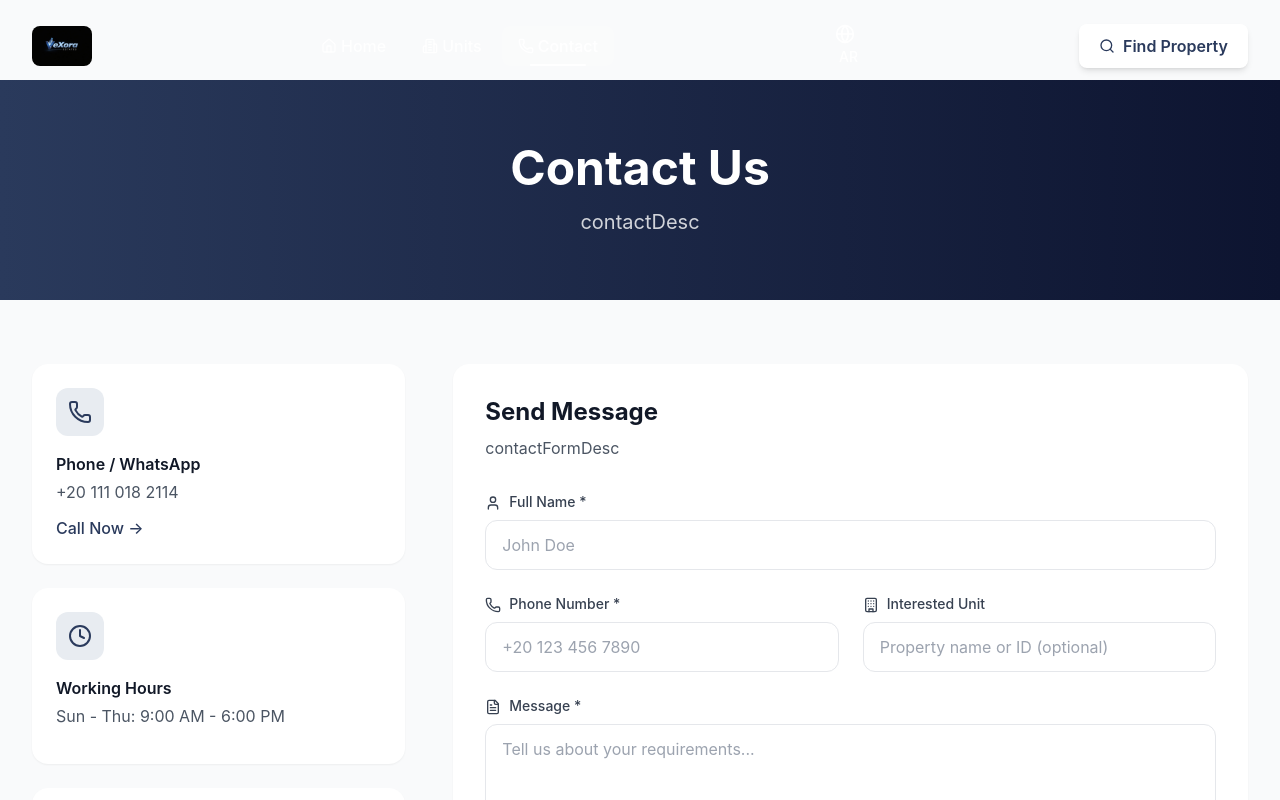
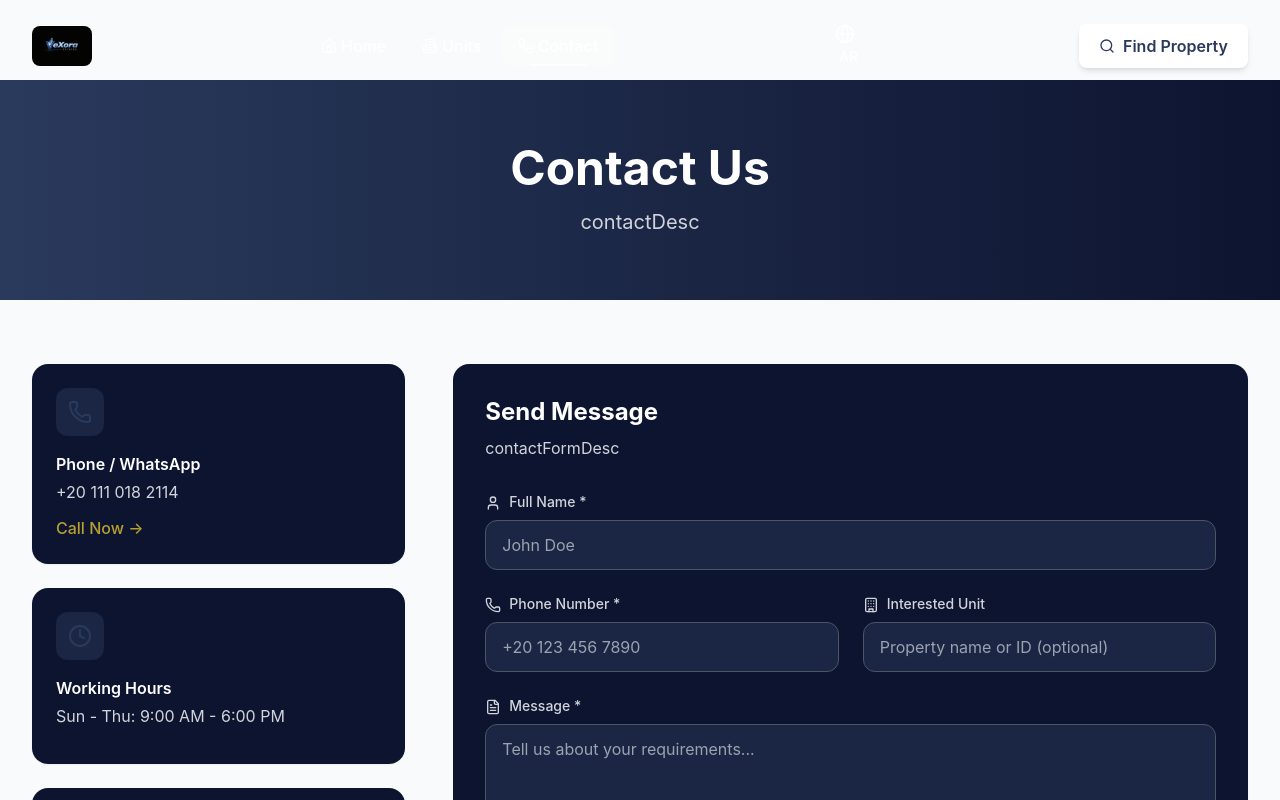
Before and after one commit to esooo201833/vexora, a React (Create React App) app: page /contact in a window 1280 px wide. Shown: the top 800 px of the page. Built offline with nearby package versions, Linux system fonts and the light colour scheme; the HTML template or start-up script is replaced by a standard one.

Commit message:
Update Units, Contact, Admin pages to dark theme

```diff
--- a/src/pages/Admin.jsx
+++ b/src/pages/Admin.jsx
@@ -175,7 +175,7 @@ const Admin = () => {
   }
 
   return (
-    <div className="min-h-screen bg-gray-50 pt-20">
+    <div className="min-h-screen bg-primary-900 pt-20">
       {/* Header */}
       <div className="bg-gradient-to-r from-primary-600 to-primary-800 py-8">
         <div className="max-w-7xl mx-auto px-4 sm:px-6 lg:px-8 flex items-center justify-between">
@@ -207,7 +207,7 @@ const Admin = () => {
               initial={{ opacity: 0, y: 20 }}
               animate={{ opacity: 1, y: 0 }}
               transition={{ delay: index * 0.1 }}
-              className="bg-white rounded-xl p-6 shadow-sm"
+              className="bg-primary-800 rounded-xl p-6 shadow-sm"
             >
               <div className={`w-12 h-12 ${stat.color} rounded-xl flex items-center justify-center mb-4`}>
                 <stat.icon className="w-6 h-6 text-white" />
@@ -219,7 +219,7 @@ const Admin = () => {
         </div>
 
         {/* Tabs */}
-        <div className="bg-white rounded-xl shadow-sm mb-6">
+        <div className="bg-primary-800 rounded-xl shadow-sm mb-6">
           <div className="flex border-b">
             {[
               { id: 'messages', label: 'Messages', icon: MessageSquare },
@@ -231,7 +231,7 @@ const Admin = () => {
                 className={`flex items-center space-x-2 px-6 py-4 font-medium transition-colors ${
                   activeTab === tab.id
                     ? 'text-primary-600 border-b-2 border-primary-600'
-                    : 'text-gray-600 hover:text-gray-900'
+                    : 'text-gray-300 hover:text-white'
                 }`}
               >
                 <tab.icon className="w-5 h-5" />
@@ -295,7 +295,7 @@ const Admin = () => {
                       <div className="flex space-x-2 ml-4">
                         <Link
                           to={`/unit/${units.find(u => u.title === message.unit)?.id || ''}`}
-                          className="p-2 text-blue-600 hover:bg-blue-50 rounded-lg transition-colors"
+                          className="p-2 text-blue-400 hover:bg-primary-700 rounded-lg transition-colors"
                           title="View Unit"
                         >
                           <Eye className="w-5 h-5" />
@@ -303,7 +303,7 @@ const Admin = () => {
                         {message.status === 'unread' && (
                           <button
                             onClick={(e) => { e.stopPropagation(); markAsRead(message.id); }}
-                            className="p-2 text-green-600 hover:bg-green-50 rounded-lg transition-colors"
+                            className="p-2 text-green-400 hover:bg-primary-700 rounded-lg transition-colors"
                             title="Mark as Read"
                           >
                             <CheckCircle className="w-5 h-5" />
@@ -311,7 +311,7 @@ const Admin = () => {
                         )}
                         <button
                           onClick={(e) => { e.stopPropagation(); deleteMessage(message.id); }}
-                          className="p-2 text-red-600 hover:bg-red-50 rounded-lg transition-colors"
+                          className="p-2 text-red-400 hover:bg-primary-700 rounded-lg transition-colors"
                           title="Delete"
                         >
                           <Trash2 className="w-5 h-5" />
--- a/src/pages/Contact.jsx
+++ b/src/pages/Contact.jsx
@@ -146,17 +146,17 @@ const Contact = () => {
                   initial={{ opacity: 0, y: 20 }}
                   animate={{ opacity: 1, y: 0 }}
                   transition={{ delay: index * 0.1 }}
-                  className="bg-white rounded-2xl p-6 shadow-sm"
+                  className="bg-primary-800 rounded-2xl p-6 shadow-sm"
                 >
-                  <div className="w-12 h-12 bg-primary-50 rounded-xl flex items-center justify-center mb-4">
+                  <div className="w-12 h-12 bg-primary-700 rounded-xl flex items-center justify-center mb-4">
                     <info.icon className="w-6 h-6 text-primary-600" />
                   </div>
-                  <h3 className="font-semibold text-gray-900 mb-1">{info.title}</h3>
-                  <p className="text-gray-600 mb-3">{info.content}</p>
+                  <h3 className="font-semibold text-white mb-1">{info.title}</h3>
+                  <p className="text-gray-300 mb-3">{info.content}</p>
                   {info.action && (
                     <button
                       onClick={info.action}
-                      className="text-primary-600 font-medium hover:text-primary-700 transition-colors"
+                      className="text-gold-400 font-medium hover:text-gold-500 transition-colors"
                     >
                       {info.actionLabel} →
                     </button>
@@ -169,7 +169,7 @@ const Contact = () => {
                 initial={{ opacity: 0, y: 20 }}
                 animate={{ opacity: 1, y: 0 }}
                 transition={{ delay: 0.4 }}
-                className="bg-white rounded-2xl p-6 shadow-sm"
+                className="bg-primary-800 rounded-2xl p-6 shadow-sm"
               >
                 <h3 className="font-semibold text-gray-900 mb-4">{t('quickContact')}</h3>
                 <div className="space-y-3">
@@ -203,7 +203,7 @@ const Contact = () => {
             transition={{ delay: 0.2 }}
             className="lg:col-span-2"
           >
-            <div className="bg-white rounded-2xl shadow-sm p-8">
+            <div className="bg-primary-800 rounded-2xl shadow-sm p-8">
               {isSubmitted ? (
                 <motion.div
                   initial={{ opacity: 0, scale: 0.9 }}
@@ -226,15 +226,15 @@ const Contact = () => {
                 </motion.div>
               ) : (
                 <>
-                  <h2 className="text-2xl font-bold text-gray-900 mb-2">{t('sendMessage')}</h2>
-                  <p className="text-gray-600 mb-8">
+                  <h2 className="text-2xl font-bold text-white mb-2">{t('sendMessage')}</h2>
+                  <p className="text-gray-300 mb-8">
                     {t('contactFormDesc')}
                   </p>
 
                   <form onSubmit={handleSubmit} className="space-y-6">
                     {/* Name */}
                     <div>
-                      <label className="block text-sm font-medium text-gray-700 mb-2">
+                      <label className="block text-sm font-medium text-gray-300 mb-2">
                         <User className="w-4 h-4 inline mr-2" />
                         {t('fullName')} *
                       </label>
@@ -243,8 +243,8 @@ const Contact = () => {
                         name="name"
                         value={formData.name}
                         onChange={handleChange}
-                        className={`w-full px-4 py-3 border rounded-xl focus:ring-2 focus:ring-primary-500 focus:border-transparent transition-colors ${
-                          errors.name ? 'border-red-500' : 'border-gray-200'
+                        className={`w-full px-4 py-3 border rounded-xl focus:ring-2 focus:ring-primary-500 focus:border-transparent transition-colors bg-primary-700 text-white placeholder-gray-400 ${
+                          errors.name ? 'border-red-500' : 'border-gray-600'
                         }`}
                         placeholder={isRTL ? 'أحمد محمد' : 'John Doe'}
                       />
@@ -256,7 +256,7 @@ const Contact = () => {
                     {/* Phone & Unit */}
                     <div className="grid md:grid-cols-2 gap-6">
                       <div>
-                        <label className="block text-sm font-medium text-gray-700 mb-2">
+                        <label className="block text-sm font-medium text-gray-300 mb-2">
                           <Phone className="w-4 h-4 inline mr-2" />
                           Phone Number *
                         </label>
@@ -265,8 +265,8 @@ const Contact = () => {
                           name="phone"
                           value={formData.phone}
                           onChange={handleChange}
-                          className={`w-full px-4 py-3 border rounded-xl focus:ring-2 focus:ring-primary-500 focus:border-transparent transition-colors ${
-                            errors.phone ? 'border-red-500' : 'border-gray-200'
+                          className={`w-full px-4 py-3 border rounded-xl focus:ring-2 focus:ring-primary-500 focus:border-transparent transition-colors bg-primary-700 text-white placeholder-gray-400 ${
+                            errors.phone ? 'border-red-500' : 'border-gray-600'
                           }`}
                           placeholder="+20 123 456 7890"
                         />
@@ -275,7 +275,7 @@ const Contact = () => {
                         )}
                       </div>
                       <div>
-                        <label className="block text-sm font-medium text-gray-700 mb-2">
+                        <label className="block text-sm font-medium text-gray-300 mb-2">
                           <Building className="w-4 h-4 inline mr-2" />
                           Interested Unit
                         </label>
@@ -284,7 +284,7 @@ const Contact = () => {
                           name="unit"
                           value={formData.unit}
                           onChange={handleChange}
-                          className="w-full px-4 py-3 border border-gray-200 rounded-xl focus:ring-2 focus:ring-primary-500 focus:border-transparent transition-colors"
+                          className="w-full px-4 py-3 border border-gray-600 bg-primary-700 text-white rounded-xl focus:ring-2 focus:ring-primary-500 focus:border-transparent transition-colors placeholder-gray-400"
                           placeholder="Property name or ID (optional)"
                         />
                       </div>
@@ -292,7 +292,7 @@ const Contact = () => {
 
                     {/* Message */}
                     <div>
-                      <label className="block text-sm font-medium text-gray-700 mb-2">
+                      <label className="block text-sm font-medium text-gray-300 mb-2">
                         <FileText className="w-4 h-4 inline mr-2" />
                         Message *
                       </label>
@@ -301,8 +301,8 @@ const Contact = () => {
                         value={formData.message}
                         onChange={handleChange}
                         rows={5}
-                        className={`w-full px-4 py-3 border rounded-xl focus:ring-2 focus:ring-primary-500 focus:border-transparent transition-colors resize-none ${
-                          errors.message ? 'border-red-500' : 'border-gray-200'
+                        className={`w-full px-4 py-3 border rounded-xl focus:ring-2 focus:ring-primary-500 focus:border-transparent transition-colors resize-none bg-primary-700 text-white placeholder-gray-400 ${
+                          errors.message ? 'border-red-500' : 'border-gray-600'
                         }`}
                         placeholder="Tell us about your requirements..."
                       />
```
Also changed, not shown: src/pages/Units.jsx (+24 -24 lines).
